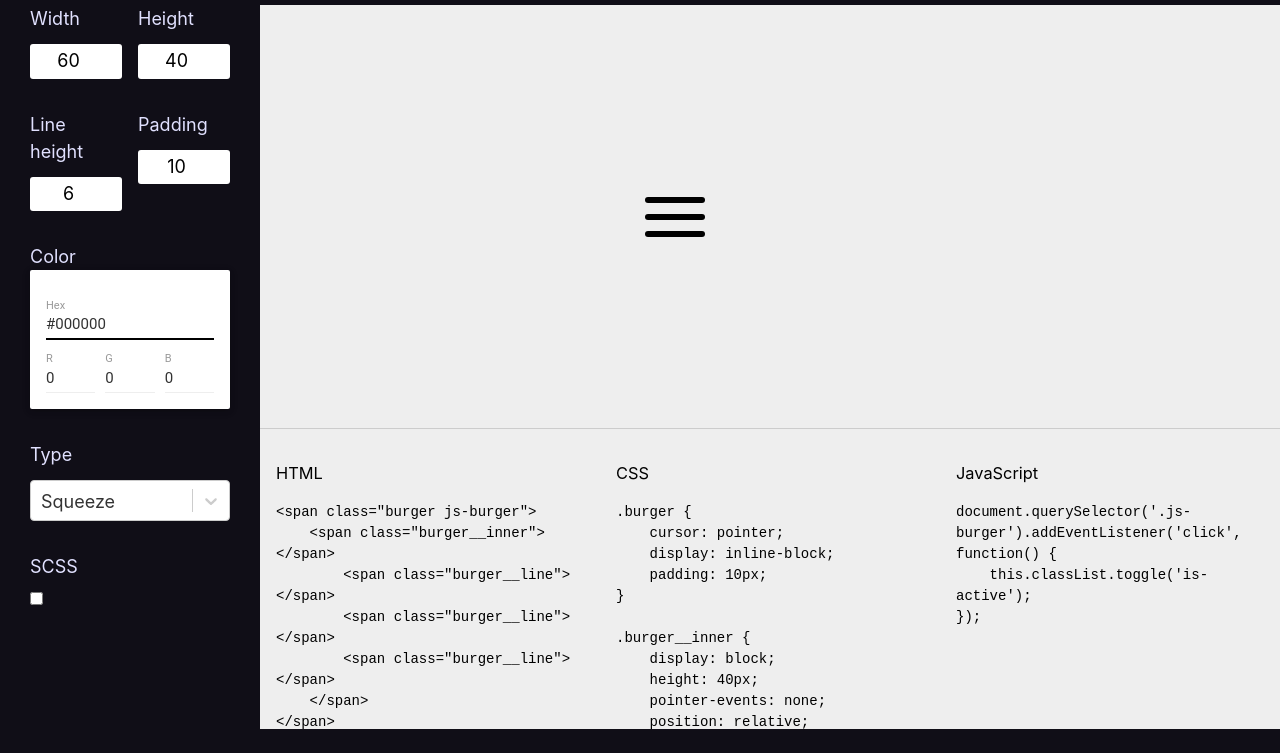
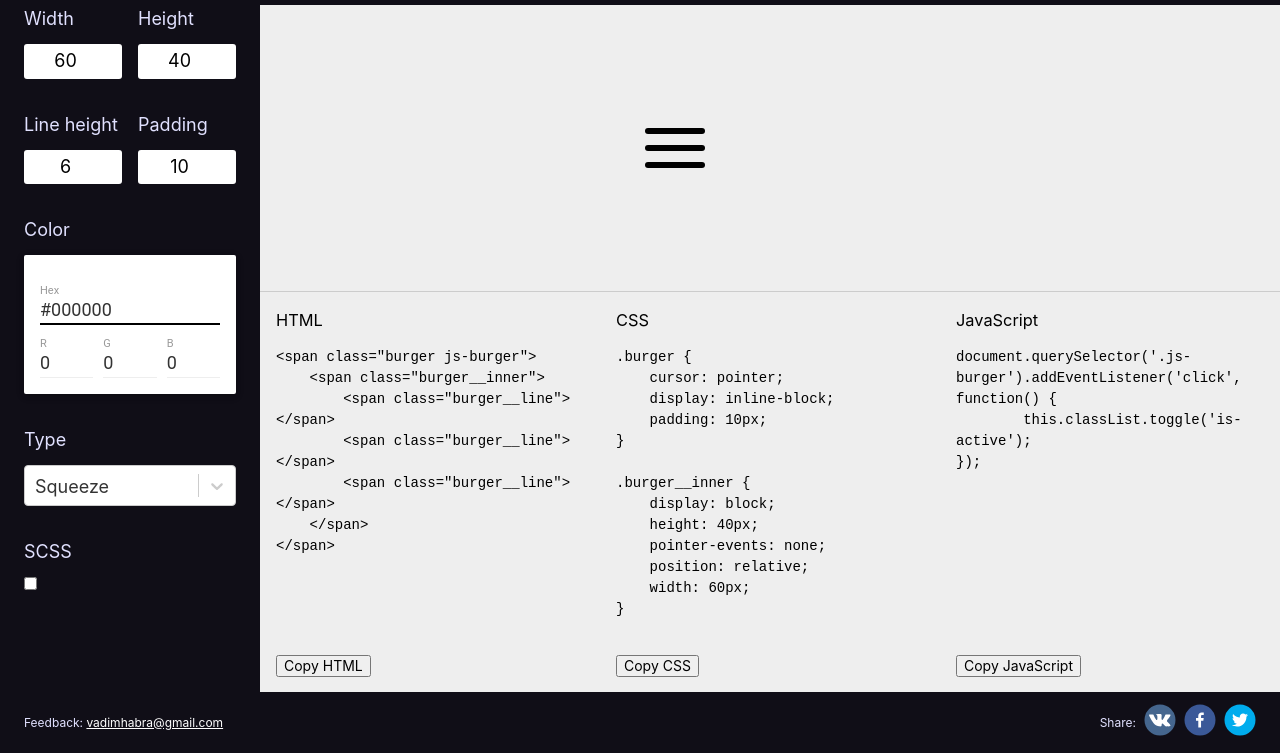
Before and after one commit to vadimbogomazov/css-burger-generator, a React app: page / in a window 1280 px wide. Shown: the part 47-800 px from the top of the page. Built offline with nearby package versions, Linux system fonts and the light colour scheme; a web font is replaced by a local one.

Commit message:
Refactor code

```diff
--- a/package.json
+++ b/package.json
@@ -29,6 +29,7 @@
     "react": "^16.10.0",
     "react-color": "^2.17.3",
     "react-dom": "^16.10.0",
-    "react-select": "^3.0.5"
+    "react-select": "^3.0.5",
+    "react-share": "^3.0.1"
   }
 }
--- a/src/components/App/index.js
+++ b/src/components/App/index.js
@@ -17,24 +17,28 @@ class App extends Component {
             lineHeight: 6,
             padding: 10,
             scss: false,
+            vars: false,
             type: {
                 label: 'Squeeze',
                 value: 'Squeeze'
+            },
+            copy: {
+                html: false,
+                css: false,
+                js: false
             },
             width: 60
         };
 
         this.html = `&lt;span class="burger js-burger"&gt;
-    &lt;span class="burger__inner"&gt;&lt;/span&gt;
+    &lt;span class="burger__inner"&gt;
         &lt;span class="burger__line"&gt;&lt;/span&gt;
         &lt;span class="burger__line"&gt;&lt;/span&gt;
         &lt;span class="burger__line"&gt;&lt;/span&gt;
     &lt;/span&gt;
 &lt;/span&gt;`;
 
-        this.js = `document.querySelector('.js-burger').addEventListener('click', function() {
-    this.classList.toggle('is-active');
-});`
+        this.js = `document.querySelector('.js-burger').addEventListener('click', function() {\n\tthis.classList.toggle('is-active');\n});`
 
         this.typeOptions = [
             { value: 'Squeeze', label: 'Squeeze' },
@@ -67,6 +71,12 @@ class App extends Component {
         }));
     }
 
+    toggleVars = e => {
+        this.setState(prevState => ({
+            vars: !prevState.vars
+        }));
+    }
+
     copyToClipboard = e => {
         // e.target.select();
         // document.execCommand('copy');
@@ -74,30 +84,47 @@ class App extends Component {
     };
 
     render() {
-        const { color, height, lineHeight, padding, scss, type, width } = this.state;
+        const { color, height, lineHeight, padding, scss, type, vars, width } = this.state;
+
+        let scssVars = '';
+
+        const values = {
+            widthVal: vars ? `$burgerWidth: ${ width }px;` : width,
+            heightVal: vars ? `$burgerHeight: ${ height }px;` : height,
+            lineHeightVal: vars ? `$burgerLineHeight: ${ lineHeight }px;` : lineHeight,
+            paddingVal: vars ? `$burgerPadding: ${ padding }px;` : padding,
+            colorVal: vars ? `$burgerColor: ${ color }px;` : color
+        };
+
+        // const widthVal = vars ? `$burgerWidth: ${ width }px;` : width;
+        // const heightVal = vars ? `$burgerHeight: ${ height }px;` : height;
+        // const lineHeightVal = vars ? `$burgerLineHeight: ${ lineHeight }px;` : lineHeight;
+        // const paddingVal = vars ? `$burgerPadding: ${ padding }px;` : padding;
+        // const colorVal = vars ? `$burgerColor: ${ color }px;` : color;
+
 
         const defaultOpts = `cursor: pointer;
     display: inline-block;
-    padding: ${padding}px;`
+    padding: ${ padding }px;`
         this.data = [
             {
                 type: 'Squeeze',
                 css: `.burger {
-    ${defaultOpts}
+    ${ defaultOpts }
 }
 
 .burger__inner {
     display: block;
-    height: ${height}px;
+    height: ${ height }px;
     pointer-events: none;
     position: relative;
-    width: ${width}px;
+    width: ${ width }px;
 }
 
 .burger__line {
-    background: ${color};
+    background: ${ color };
     border-radius: 3px;
-    height: ${lineHeight}px;
+    height: ${ lineHeight }px;
     left: 0;
     pointer-events: none;
     position: absolute;
@@ -110,7 +137,7 @@ class App extends Component {
 }
 
 .burger__line:nth-child(2) {
-    top: calc(50% - ${lineHeight / 2}px);
+    top: calc(50% - ${ lineHeight / 2 }px);
 }
 
 .burger__line:nth-child(3) {
@@ -122,7 +149,7 @@ class App extends Component {
 }
 
 .burger.is-active .burger__line:nth-child(1) {
-    top: calc(50% - ${lineHeight / 2}px);
+    top: calc(50% - ${ lineHeight / 2 }px);
     transform: rotate(45deg);
 }
 
@@ -131,23 +158,23 @@ class App extends Component {
 }
 
 .burger.is-active .burger__line:nth-child(3) {
-    bottom: calc(50% - ${lineHeight / 2}px);
+    bottom: calc(50% - ${ lineHeight / 2 }px);
     transform: rotate(-45deg);
 }`,
                 scss: `.burger {
-    ${defaultOpts}
+    ${ defaultOpts }
 
     &__inner {
         display: block;
-        height: ${height}px;
+        height: ${ values.heightVal }px;
         pointer-events: none;
         position: relative;
-        width: ${width}px;
+        width: ${ values.widthVal }px;
     }
 
     &__line {
-        background: ${color};
-        height: ${lineHeight}px;
+        background: ${ values.colorVal };
+        height: ${ values.lineHeightVal }px;
         left: 0;
         pointer-events: none;
         position: absolute;
@@ -159,7 +186,7 @@ class App extends Component {
         }
 
         &:nth-child(2) {
-            top: calc(50% - ${lineHeight / 2}px);
+            top: calc(50% - ${ values.lineHeightVal / 2 }px);
         }
 
         &:nth-child(3) {
@@ -172,7 +199,7 @@ class App extends Component {
             transition: bottom .2s, opacity .2s, top .2s, transform .2s .2s;
 
             &:nth-child(1) {
-                top: calc(50% - ${lineHeight / 2}px);
+                top: calc(50% - ${ values.lineHeightVal / 2 }px);
                 transform: rotate(45deg);
             }
 
@@ -181,7 +208,7 @@ class App extends Component {
             }
 
             &:nth-child(3) {
-                bottom: calc(50% - ${lineHeight / 2}px);
+                bottom: calc(50% - ${ values.lineHeightVal / 2 }px);
                 transform: rotate(-45deg);
             }
         }
@@ -191,21 +218,21 @@ class App extends Component {
             {
                 type: 'Simple',
                 css: `.burger {
-    ${defaultOpts}
+    ${ defaultOpts }
 }
 
 .burger__inner {
     display: block;
-    height: ${height}px;
+    height: ${ height }px;
     pointer-events: none;
     position: relative;
-    width: ${width}px;
+    width: ${ width }px;
 }
 
 .burger__line {
-    background: ${color};
+    background: ${ color };
     border-radius: 3px;
-    height: ${lineHeight}px;
+    height: ${ lineHeight }px;
     left: 0;
     pointer-events: none;
     position: absolute;
@@ -217,7 +244,7 @@ class App extends Component {
 }
 
 .burger__line:nth-child(2) {
-    top: calc(50% - ${lineHeight / 2}px);
+    top: calc(50% - ${ lineHeight / 2 }px);
 }
 
 .burger__line:nth-child(3) {
@@ -225,7 +252,7 @@ class App extends Component {
 }
 
 .burger.is-active .burger__line:nth-child(1) {
-    top: calc(50% - ${lineHeight / 2}px);
+    top: calc(50% - ${ lineHeight / 2 }px);
     transform: rotate(45deg);
 }
 
@@ -234,23 +261,23 @@ class App extends Component {
 }
 
 .burger.is-active .burger__line:nth-child(3) {
-    bottom: calc(50% - ${lineHeight / 2}px);
+    bottom: calc(50% - ${ values.lineHeightVal / 2 }px);
     transform: rotate(-45deg);
 }`,
         scss: `.burger {
-    ${defaultOpts}
+    ${ defaultOpts }
 
     &__inner {
         display: block;
-        height: ${height}px;
+        height: ${ values.heightVal }px;
         pointer-events: none;
         position: relative;
-        width: ${width}px;
+        width: ${ values.widthVal }px;
     }
 
     &__line {
-        background: ${color};
-        height: ${lineHeight}px;
+        background: ${ values.colorVal };
+        height: ${ values.lineHeightVal }px;
         left: 0;
         pointer-events: none;
         position: absolute;
@@ -261,7 +288,7 @@ class App extends Component {
         }
 
         &:nth-child(2) {
-            top: calc(50% - ${lineHeight / 2}px);
+            top: calc(50% - ${ values.lineHeightVal / 2 }px);
         }
 
         &:nth-child(3) {
@@ -274,7 +301,7 @@ class App extends Component {
             transition: bottom .2s, opacity .2s, top .2s, transform .2s .2s;
 
             &:nth-child(1) {
-                top: calc(50% - ${lineHeight / 2}px);
+                top: calc(50% - ${ values.lineHeightVal / 2 }px);
                 transform: rotate(45deg);
             }
 
@@ -283,7 +310,7 @@ class App extends Component {
             }
 
             &:nth-child(3) {
-                bottom: calc(50% - ${lineHeight / 2}px);
+                bottom: calc(50% - ${ values.lineHeightVal / 2 }px);
                 transform: rotate(-45deg);
             }
         }
@@ -327,11 +354,12 @@ class App extends Component {
                             <div className="section__column">
                                 <label htmlFor="color">Color</label>
 
-                                <MaterialPicker
-                                    className="section__field"
-                                    color={ color }
-                                    onChangeComplete={ this.changeColor }
-                                />
+                                <div className="section__field">
+                                    <MaterialPicker
+                                        color={ color }
+                                        onChangeComplete={ this.changeColor }
+                                    />
+                                </div>
                             </div>
                         </section>
 
@@ -344,12 +372,19 @@ class App extends Component {
                         </section>
 
                         <section className="section">
-                            <div className="section__column">
+                            <div className="section__column section__column_half">
                                 <label htmlFor="scss">SCSS</label>
                                 <div>
                                     <input type="checkbox" id="scss" className="section__field" value={ scss } onChange={ this.toggleScss } />
                                 </div>
                             </div>
+
+                            {/*<div className="section__column section__column_half">
+                                <label htmlFor="use-vars">Use vars</label>
+                                <div>
+                                    <input type="checkbox" id="use-vars" className="section__field" value={ vars } onChange={ this.toggleVars } disabled={ !scss } />
+                                </div>
+                            </div>*/}
                         </section>
                     </aside>
 
--- a/src/components/CodeSection/CodeSection.scss
+++ b/src/components/CodeSection/CodeSection.scss
@@ -1,12 +1,19 @@
 .Code-section {
     color: #000;
     font-size: 1.4rem;
-    height: 30rem;
-    overflow: auto;
+    height: 40rem;
+
     padding: 1.6rem;
+    position: relative;
     width: calc(100% / 3);
 
+    &__title {
+        margin: 0;
+    }
+
     &__code {
+        height: 80%;
+        overflow: auto;
         white-space: pre-wrap;
         word-wrap: break-word;
     }
--- a/src/components/CodeSection/index.js
+++ b/src/components/CodeSection/index.js
@@ -6,8 +6,9 @@ import styles from './CodeSection.scss';
 const CodeSection = ({ title, code }) => (
     <section className="Code-section">
         <h3 className="Code-section__title">{ title }</h3>
-        <pre className="Code-section__code" dangerouslySetInnerHTML={{ __html: code }}>
-        </pre>
+        <pre className="Code-section__code" dangerouslySetInnerHTML={{ __html: code }}></pre>
+
+        <button>Copy { title }</button>
     </section>
 );
 
--- a/src/components/Footer/Footer.scss
+++ b/src/components/Footer/Footer.scss
@@ -1,5 +1,12 @@
 .Footer {
+    align-items: center;
+    display: flex;
     font-size: 1.2rem;
-    padding: 1.2rem 0;
+    padding: 1.2rem 2.4rem;
     text-align: center;
+    justify-content: space-between;
+
+    &__item {
+
+    }
 }
--- a/src/components/Footer/index.js
+++ b/src/components/Footer/index.js
@@ -1,9 +1,19 @@
 import React from 'react';
-import styles from './Footer.scss';
+import './Footer.scss';
+
+import Socials from '../Socials';
 
 const Footer = props => (
     <footer className="Footer">
-        {/*Created by&nbsp;<a href="#">Vadim Bogomazov</a>*/}
+        <div className="Footer__item">
+            Feedback: <a href="mailtto:vadimhabra@gmail.com">vadimhabra@gmail.com</a>
+        </div>
+        <div className="Footer__item">
+            <iframe src="https://money.yandex.ru/quickpay/button-widget?targets=%D0%9F%D0%BE%D0%B4%D0%B4%D0%B5%D1%80%D0%B6%D0%BA%D0%B0%20cssburgergenerator.com&default-sum=50&button-text=13&yamoney-payment-type=on&button-size=s&button-color=black&successURL=cssburgergenerator.com&quickpay=small&account=410011118772650&" width="127" height="25" frameBorder="0" allowtransparency="true" scrolling="no"></iframe>
+        </div>
+        <div className="Footer__item">
+            <Socials />
+        </div>
     </footer>
 );
 
--- a/src/components/Header/index.js
+++ b/src/components/Header/index.js
@@ -1,7 +1,7 @@
 import React from 'react';
 import PropTypes from 'prop-types';
 
-import styles from './Header.scss';
+import './Header.scss';
 
 const Header = ({ title }) => (
     <header className="Header">
--- /dev/null
+++ b/src/components/Socials/Socials.scss
@@ -0,0 +1,19 @@
+.Socials {
+    align-items: center;
+    display: flex;
+
+    &__label {
+
+    }
+
+    &__list {
+        display: flex;
+        margin: 0 0 0 -0.8rem;
+        padding: 0 0 0 0.8rem;
+    }
+
+    &__list-item {
+        list-style: none;
+        margin-left: 0.8rem;
+    }
+}
--- /dev/null
+++ b/src/components/Socials/index.js
@@ -0,0 +1,26 @@
+import React from 'react';
+import { VKIcon, FacebookIcon, TwitterIcon } from 'react-share';
+
+import './Socials.scss';
+
+const Socials = () => {
+    const url = 'https://cssburgergenerator.com';
+    return (
+        <div className="Socials">
+            <span className="Socials__label">Share:</span>
+            <ul className="Socials__list">
+                <li className="Socials__list-item">
+                    <VKIcon url={ url } size={ 32 } round={ true }/>
+                </li>
+                <li className="Socials__list-item">
+                    <FacebookIcon url={ url } size={ 32 } round={ true }/>
+                </li>
+                <li className="Socials__list-item">
+                    <TwitterIcon url={ url } size={ 32 } round={ true }/>
+                </li>
+            </ul>
+        </div>
+    );
+};
+
+export default Socials;
--- a/src/index.js
+++ b/src/index.js
@@ -4,6 +4,6 @@ import ReactDOM from 'react-dom';
 import App from './components/App';
 
 import 'normalize.css';
-import styles from './styles.scss';
+import './styles.scss';
 
 ReactDOM.render(<App />, document.getElementById('root'));
--- a/src/styles.scss
+++ b/src/styles.scss
@@ -80,8 +80,8 @@ textarea {
 .page-sidebar {
     background: var(--bg-color);
     flex-shrink: 0;
-    padding-left: 3rem;
-    padding-right: 3rem;
+    padding-left: 2.4rem;
+    padding-right: 2.4rem;
     width: 26rem;
 }
 
@@ -102,6 +102,8 @@ textarea {
         display: flex;
         flex-grow: 1;
         margin-left: -19rem;
+        justify-content: center;
+        width: 100%;
     }
 
     &__sections {
@@ -198,4 +200,8 @@ textarea {
     margin-top: 1.2rem !important;
     text-align: center;
     width: 100% !important;
+
+    input {
+        font-size: 1.8rem !important;
+    }
 }
```
Also changed, not shown: dist/index.html, 1 other file.
